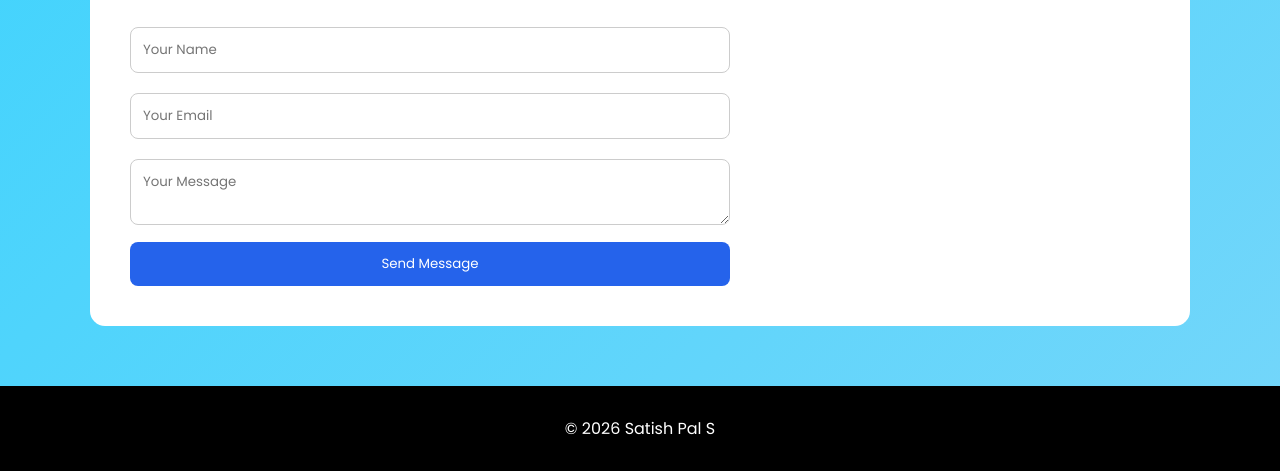
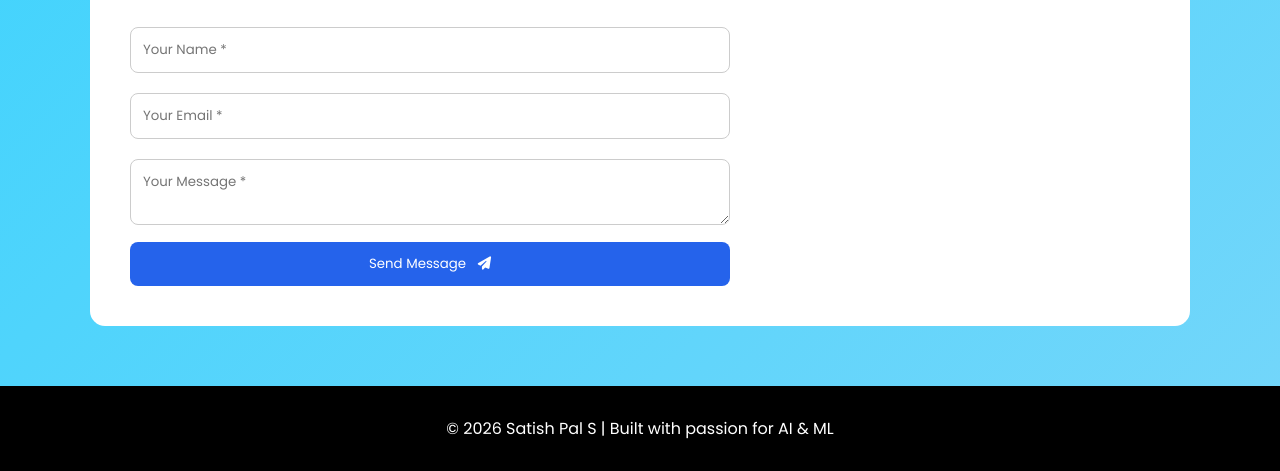
Before and after one commit to satishpal743-ux/portfolio, a website: page index.html in a window 1280 px wide. Shown: the part 1710-2181 px from the top of the page. Drawn offline with Linux system fonts and the light colour scheme.

Commit message:
Update index.html

```diff
--- a/index.html
+++ b/index.html
@@ -120,27 +120,25 @@ problems using programming and data.
 <p><i class="fa-solid fa-envelope"></i> 25aimb51@kristujayanti.com</p>
 
 
-<form>
+<!-- Contact Form -->
+  <form id="contactForm">
+    <input type="text" id="name" placeholder="Your Name *" required>
+    <input type="email" id="email" placeholder="Your Email *" required>
+    <textarea id="message" placeholder="Your Message *" required></textarea>
+    <button type="submit" id="submitBtn">
+      <span>Send Message</span>
+      <i class="fas fa-paper-plane" style="margin-left: 8px;"></i>
+    </button>
+  </form>
 
-<input type="text" placeholder="Your Name">
-
-<input type="email" placeholder="Your Email">
-
-<textarea placeholder="Your Message"></textarea>
-
-<button type="submit">Send Message</button>
-
-</form>
-
+  <p id="status"></p>
 </section>
 
-
-
+<!-- Footer -->
 <footer>
-
-<p>© 2026 Satish Pal S</p>
-
+  <p>© 2026 Satish Pal S | Built with passion for AI & ML</p>
 </footer>
 
+<script src="script.js"></script>
 </body>
 </html>
```
